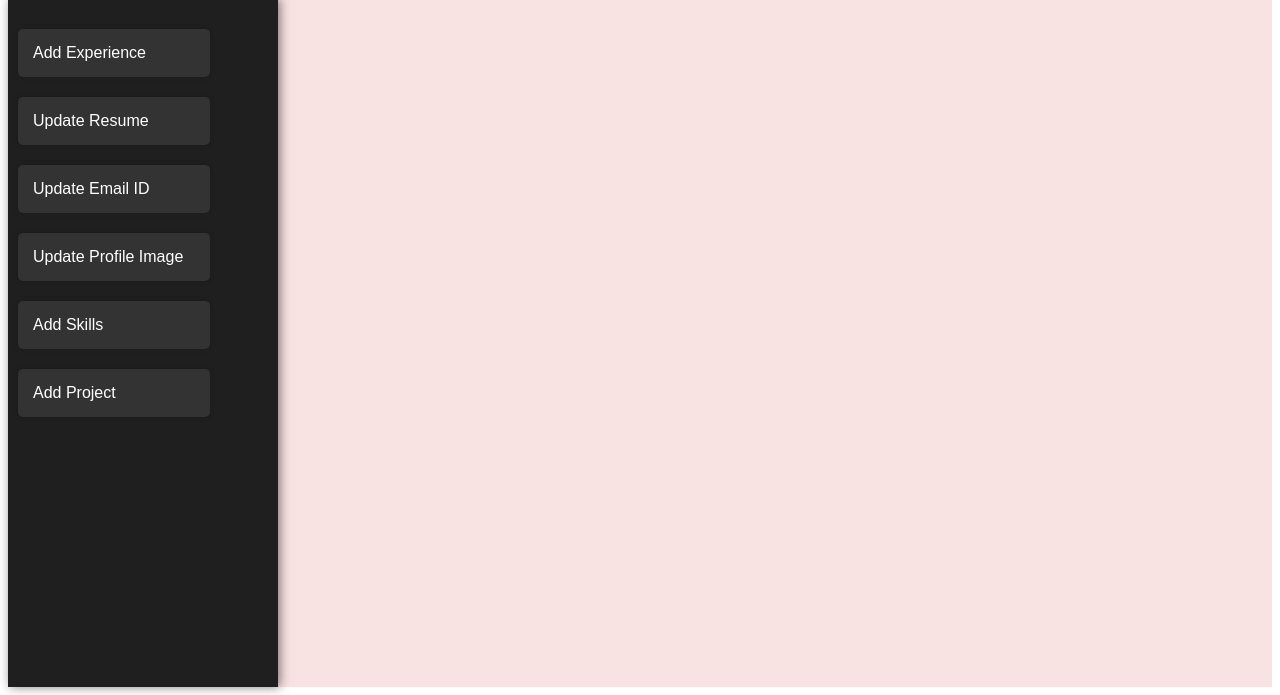
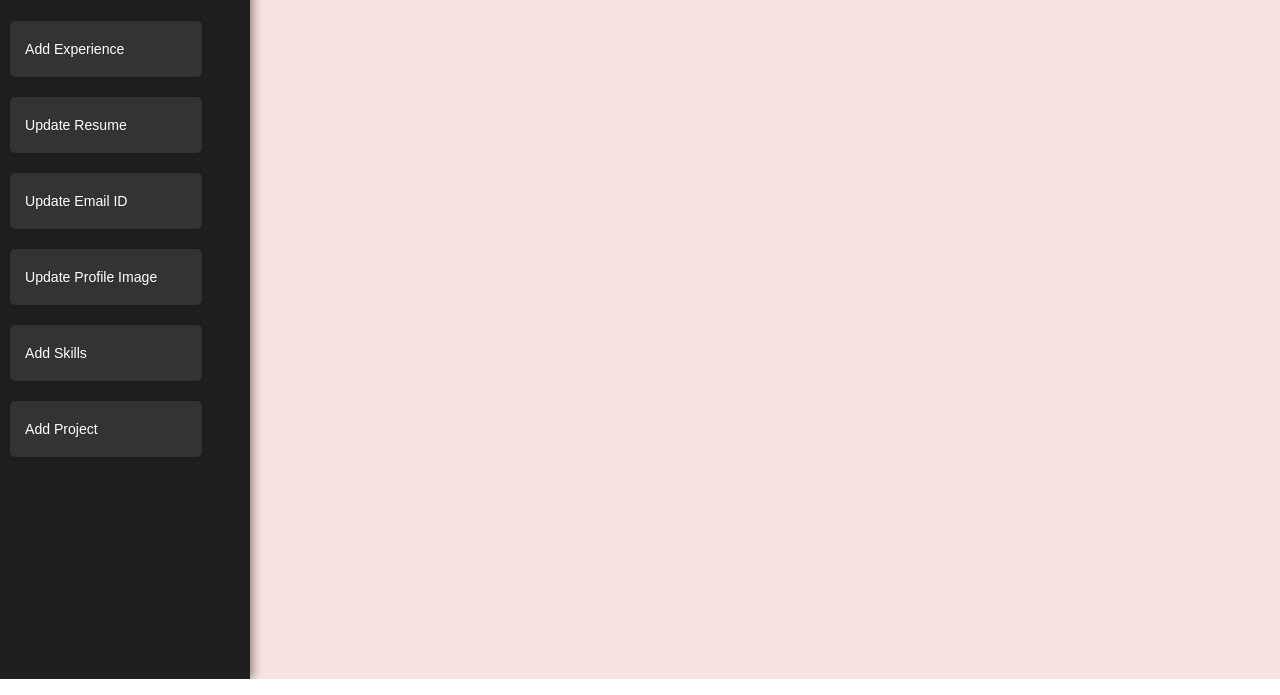
Before and after one commit to spd12345/portfolio, a website: page admin/dashboard.html in a window 1280 px wide. Shown: the part 125-820 px from the top of the page. Drawn offline with Linux system fonts and the light colour scheme; sample sign-in values are in the browser's storage.

Commit message:
major styling change responsive

```diff
--- a/admin/dashboard.css
+++ b/admin/dashboard.css
@@ -1,17 +1,18 @@
 body{
     height: 100%;
     overflow: hidden;
+    margin: unset;
 }
 button{
-  width: 10rem;
-  height: 3rem;
+  width: 10vw;
+  height: 7vh;
   align-items: center;
   margin-top: 15px;
   border: none;
   border-radius: 5px;
   background-color:	#228B22;
   color: #fff;
-  font-size: 20px;
+  font-size: 2vh;
   cursor: pointer;
   transition: all 0.8s ease-in-out;
   box-shadow: 0px 0px 5px rgba(0, 0, 0, 0.2);
@@ -37,7 +38,7 @@ button:hover{
 
 
 .sidebar {
-        width: 250px;
+        width: 18vw;
         background-color: #1f1f1f;
         display: flex;
         flex-direction: column;
@@ -52,10 +53,11 @@ button:hover{
         border: none;
         padding: 15px;
         margin: 10px 0;
+        font-size: 1.1vw;
         text-align: left;
         border-radius: 5px;
         cursor: pointer;
-        font-size: 16px;
+
         transition: background-color 0.3s, transform 0.2s;
     }
 
@@ -70,7 +72,7 @@ button:hover{
 
     .content {
         flex: 1;
-        padding: 20px;
+        padding: 1vw;
         overflow-y: auto;
     }
     #hero{
--- a/admin/dashboard.html
+++ b/admin/dashboard.html
@@ -27,7 +27,7 @@
 <div id="header" style="display: flex; justify-content: space-between; ">
     <div id="left" style=" margin-top: 25px;">
         <div id="datetime" style="width: 20vw; font-size: 1.3vw; text-align: center; "></div>
-        <h2 style="margin-left: 10px;"> <a href="./dashboard.html" style="text-decoration: none; color: #fff" >Dashboard</a></h2>
+        <h2 style="margin-left: 10px;"> <a href="./dashboard.html" style="text-decoration: none; color: #fff; size: 5vw;" >Dashboard</a></h2>
     </div>
     <h1 style="justify-content: left;">Welcome SPD</h1>
     <button href="#" onclick="logout()" id="logout">Logout</button>
```
